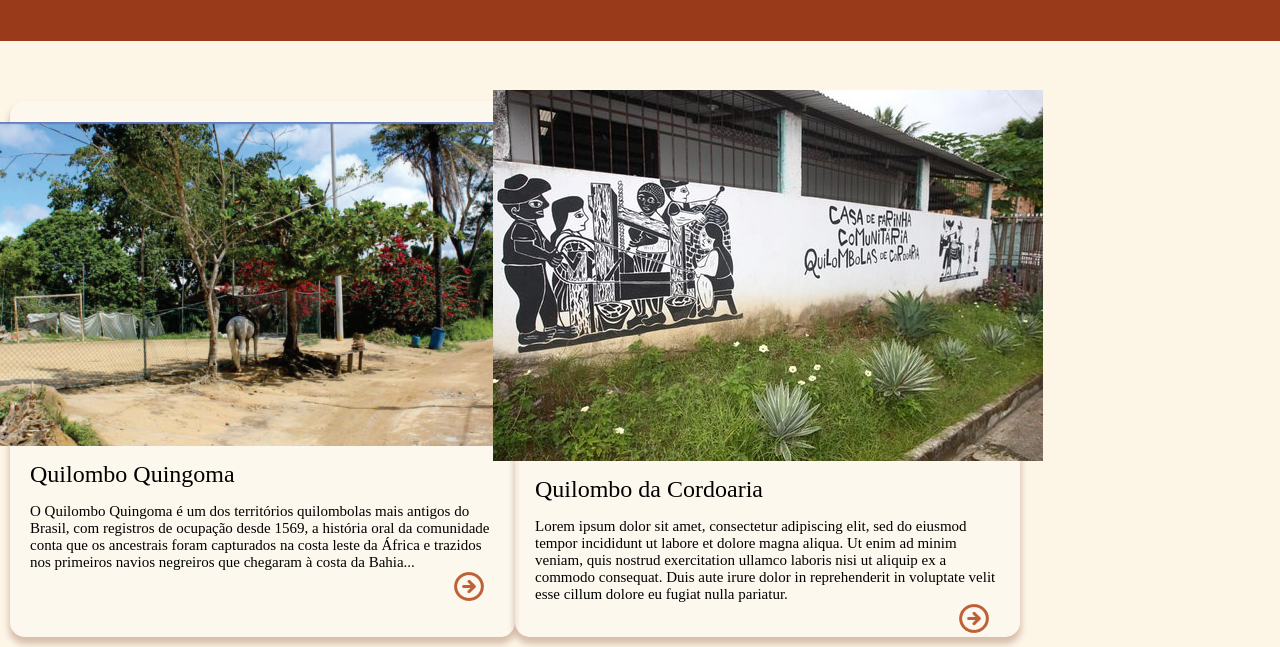
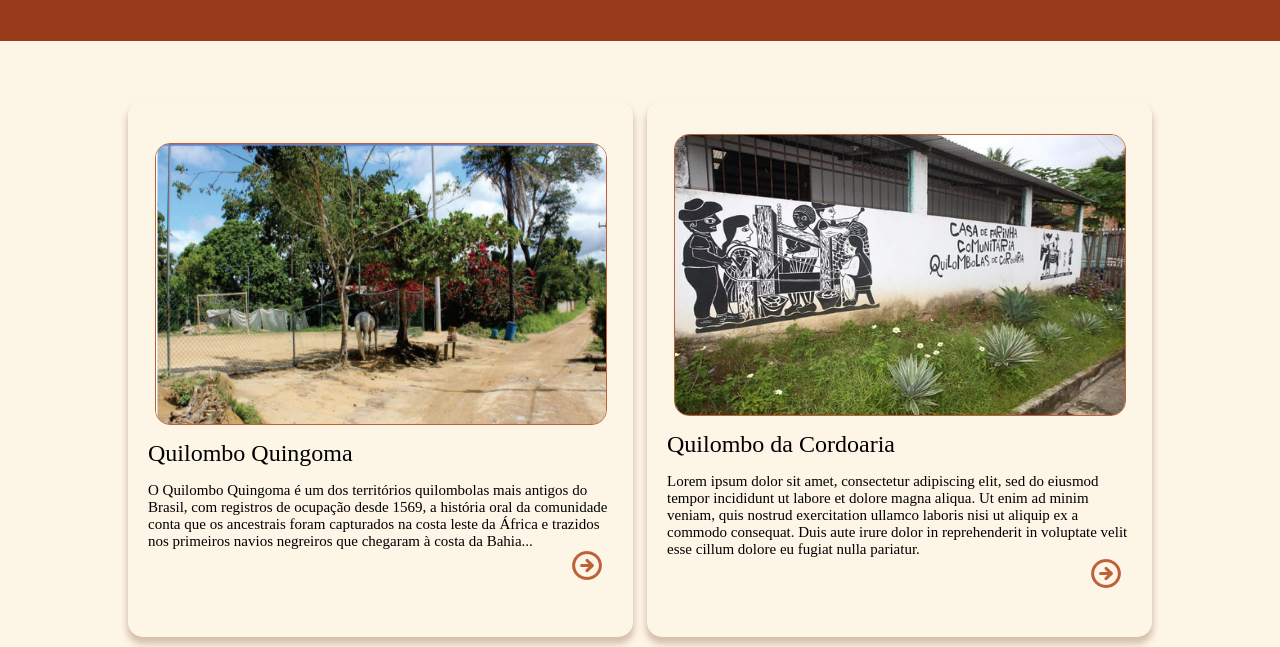
Before and after one commit to moniquexavier-cloud/T.C.C---Saberes-do-Quilombo, a plain HTML site: page index.html in a window 1280 px wide. Shown: the part 271-918 px from the top of the page. Drawn offline with Linux system fonts and the light colour scheme; a web font is replaced by a local one.

Commit message:
Refactor CSS styles for layout and design

```diff
--- a/style.css
+++ b/style.css
@@ -249,11 +249,16 @@
 /*Grade para o posicionamento dos card de cada quilombo*/
 .main-content{
     display: grid;
-    grid-template-columns: 1fr 1fr 1fr 1fr;
+    grid-template-columns: 1fr 1fr;
+    gap: 14px;
+
+    padding: 10px;
+}
+
+.main-content{
+    display: flex;
     justify-content: center;
     align-items: center;
-
-    padding: 10px;
 }
 
 /*Imagens presentes nos cards*/
@@ -278,7 +283,7 @@
     padding: 5px;
 
     border-radius: 15px;
-    background-color: #fdfaf57a;
+    background-color: #FDF5E6;
     box-shadow: 0 6px 6px 1px rgba(105, 32, 3, 0.25);
 }
 
@@ -315,7 +320,7 @@
     cursor: pointer;
 }
 
-.placeholder-image {
+.card-image {
     width: 450px;
     height: 280px;
     border: 1px solid #BE6139;
```
